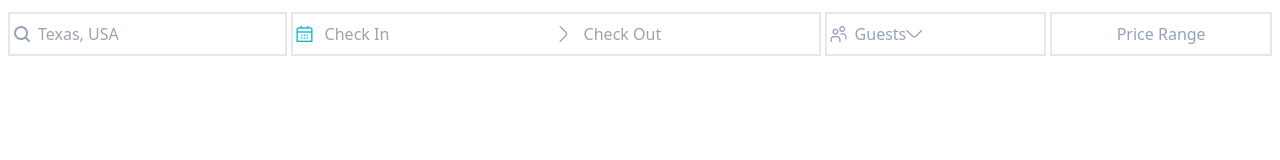
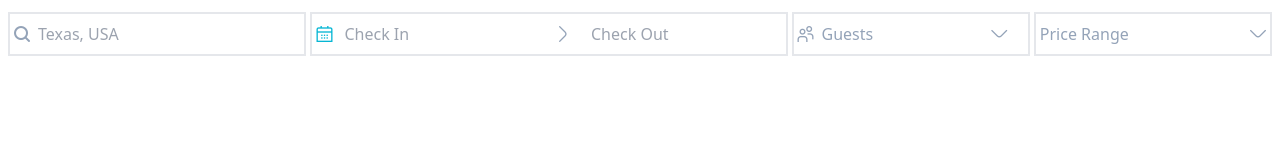
Before and after one commit to imnahmed17/W3EngineersInternship, a plain HTML site: page index.html in a window 1280 px wide. Drawn offline with nearby package versions, Linux system fonts and the light colour scheme.

Commit message:
web page design completed

```diff
--- a/index.html
+++ b/index.html
@@ -12,27 +12,37 @@
 <body class="max-w-7xl mx-auto">
     <section class="my-3">
         <div class="px-2 flex gap-1">
-            <div class="w-1/4 px-1 py-2 flex border-2 focus-within:border-blue-400">
+            <div class="w-1/5 md:w-1/4 px-1 py-2 flex border-2 focus-within:border-blue-400">
                 <i class="fi fi-br-search flex items-center text-slate-400"></i>
-                <input type="text" name="search" id="search" placeholder="Texas, USA" class="ml-2 outline-none">
+                <input type="text" name="search" id="search" placeholder="Texas, USA" class="ml-2 w-full outline-none">
             </div>
-            <div class="w-35 px-1 py-2 flex border-2 focus-within:border-blue-400">
+            <div class="w-2/5 md:w-35 px-1 py-2 flex border-2 focus-within:border-blue-400">
                 <i class="fi fi-rs-calendar flex items-center text-cyan-500"></i>
-                <input type="text" name="checkIn" id="checkIn" placeholder="Check In" class="ml-3 outline-none">
-                <i class="fi fi-rr-angle-right flex items-center text-slate-400"></i>
-                <input type="text" name="checkOut" id="checkOut" placeholder="Check Out" class="ml-3 outline-none">
+                <input type="text" name="checkIn" id="checkIn" placeholder="Check In" class="ml-3 w-5/12 outline-none hidden md:block">
+                <input type="text" name="checkIn" id="checkIn" placeholder="In" class="ml-2 w-full outline-none md:hidden">
+                <i class="fi fi-rr-angle-right mx-1 md:mx-5 flex items-center text-slate-400"></i>
+                <input type="text" name="checkOut" id="checkOut" placeholder="Check Out" class="w-5/12 outline-none hidden md:block">
+                <input type="text" name="checkOut" id="checkOut" placeholder="Out" class="w-full outline-none md:hidden">
             </div>
             <div class="w-1/5">
                 <button class="w-full h-full border-2 px-1 flex items-center text-slate-400 focus:border-blue-400">
-                    <i class="fi fi-rs-users flex items-center"></i>
-                    <span class="ml-2">Guests</span>
-                    <i class="fi fi-rr-angle-down flex flex-end items-center"></i>
+                    <span class="hidden md:block">
+                        <i class="fi fi-rs-users flex items-center"></i>
+                    </span>
+                    <span class="md:ml-2 w-full md:w-3/4 md:text-left">Guests</span>
+                    <span class="hidden md:block">
+                        <i class="fi fi-rr-angle-down flex items-center"></i>
+                    </span>
                 </button>
             </div>
             <div class="w-1/5">
-                <button class="w-full h-full border-2 px-1 text-slate-400 focus:border-blue-400">Price Range</button>
+                <button class="w-full h-full border-2 px-1 flex justify-between items-center text-slate-400 focus:border-blue-400">
+                    <span class="w-full md:w-5/6 md:text-left">Price Range</span>
+                    <span class="hidden md:block">
+                        <i class="fi fi-rr-angle-down flex items-center"></i>
+                    </span>
+                </button>
             </div>
-        </div>
     </section>
 </body>
 </html>
```
